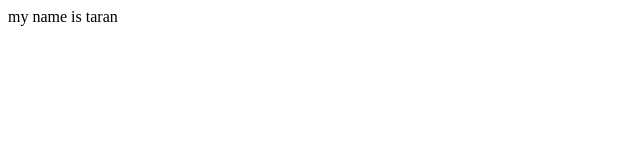
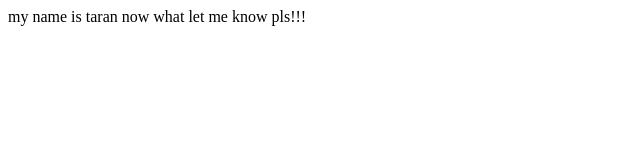
Before and after one commit to Tkooner/First-Project, a plain HTML site: page index.html in a window 1280 px wide. Shown: the whole page, without its empty margins (0-640 px from the left). Drawn offline with Linux system fonts and the light colour scheme.

```diff
--- a/index.html
+++ b/index.html
@@ -7,6 +7,6 @@
     <title>Document</title>
 </head>
 <body>
-    my name is taran
+    my name is taran now what let me know pls!!!
 </body>
 </html>
```
Also changed, not shown: h.html (deleted).
